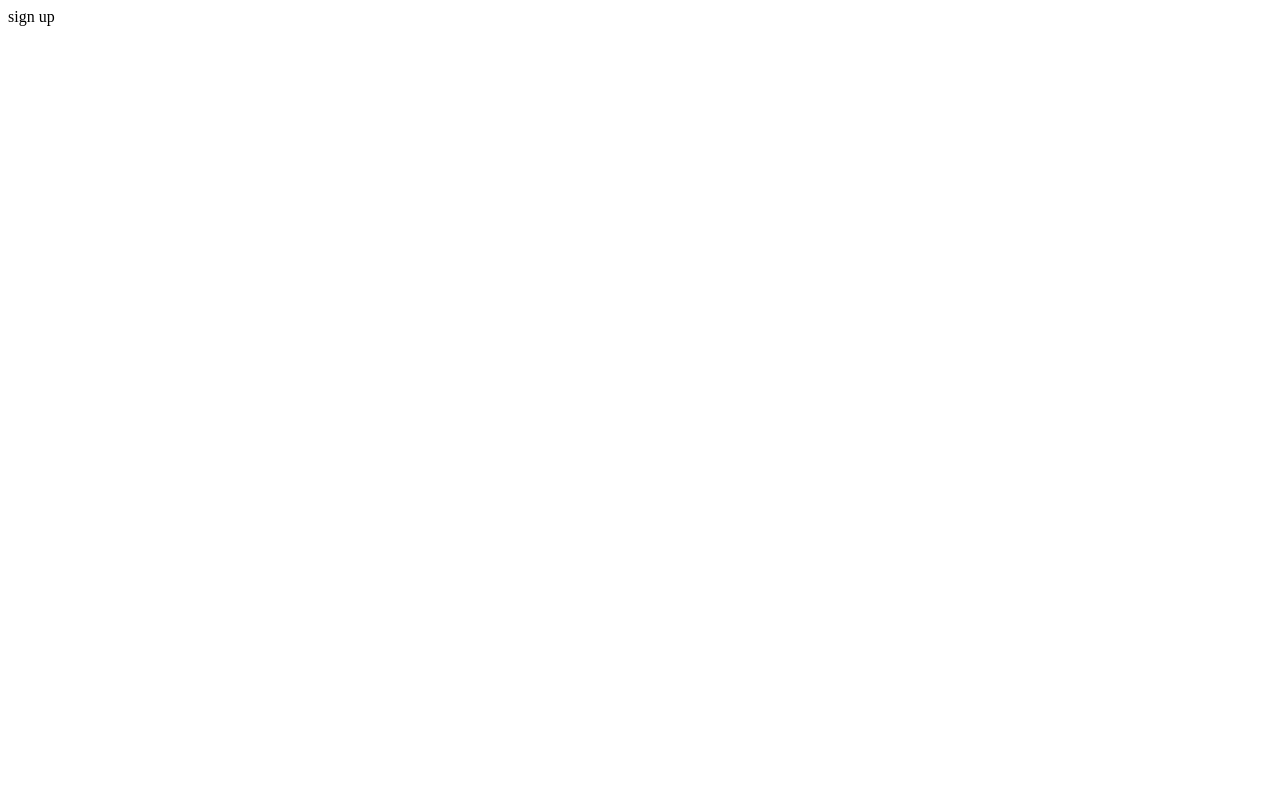
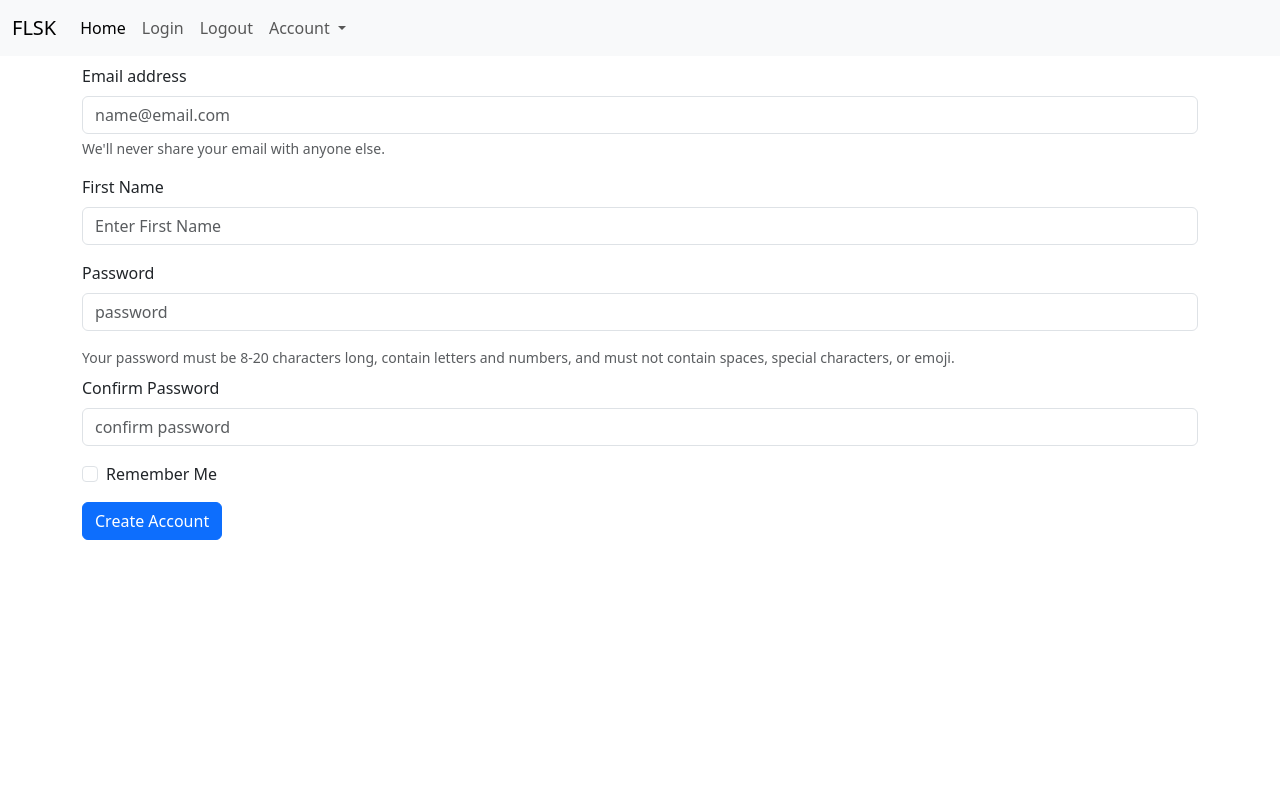
Before and after one commit to urostodorovic95/Basic-Flask-App, a Flask app: page /sign-up in a window 1280 px wide. Before the commit the page is almost empty. Run offline with Flask 3, Linux system fonts and the light colour scheme.

Commit message:
Add HTML for login and register pages

```diff
--- a/website/auth.py
+++ b/website/auth.py
@@ -1,18 +1,18 @@
-from flask import Blueprint
+from flask import Blueprint, render_template
 
 auth = Blueprint('auth', __name__)
 
 
 @auth.route("/login")
 def login():
-    return "login"
+    return render_template('login.html')
 
 
 @auth.route("logout")
 def logout():
-    return "logout"
+    return logout.__name__
 
 
 @auth.route("sign-up")
 def signup():
-    return "sign up"
+    return render_template('signup.html')
--- a/website/templates/base.html
+++ b/website/templates/base.html
@@ -1,23 +1,40 @@
-<!doctype html>
+<!DOCTYPE html>
 <html lang="en">
   <head>
-    <meta charset="utf-8">
-    <meta name="viewport" content="width=device-width, initial-scale=1">
+    <meta charset="utf-8" />
+    <meta name="viewport" content="width=device-width, initial-scale=1" />
     <title>FLSK | {% block title %}flsk.com{% endblock %}</title>
-    <link href="https://cdn.jsdelivr.net/npm/bootstrap@5.3.2/dist/css/bootstrap.min.css" rel="stylesheet" integrity="sha384-T3c6CoIi6uLrA9TneNEoa7RxnatzjcDSCmG1MXxSR1GAsXEV/Dwwykc2MPK8M2HN" crossorigin="anonymous">
+    <link
+      href="https://cdn.jsdelivr.net/npm/bootstrap@5.3.2/dist/css/bootstrap.min.css"
+      rel="stylesheet"
+      integrity="sha384-T3c6CoIi6uLrA9TneNEoa7RxnatzjcDSCmG1MXxSR1GAsXEV/Dwwykc2MPK8M2HN"
+      crossorigin="anonymous"
+    />
   </head>
   <body>
-
     <nav class="navbar navbar-expand-lg bg-body-tertiary">
       <div class="container-fluid">
         <a class="navbar-brand" href="#">FLSK</a>
-          <button class="navbar-toggler" type="button" data-bs-toggle="collapse" data-bs-target="#navbarSupportedContent" aria-controls="navbarSupportedContent" aria-expanded="false" aria-label="Toggle navigation">
+        <button
+          class="navbar-toggler"
+          type="button"
+          data-bs-toggle="collapse"
+          data-bs-target="#navbarSupportedContent"
+          aria-controls="navbarSupportedContent"
+          aria-expanded="false"
+          aria-label="Toggle navigation"
+        >
           <span class="navbar-toggler-icon"></span>
         </button>
         <div class="collapse navbar-collapse" id="navbarSupportedContent">
           <ul class="navbar-nav me-auto mb-2 mb-lg-0">
             <li class="nav-item">
-                <a class="nav-link active" aria-current="page" href="{{ url_for('views.hp') }}">Home</a>
+              <a
+                class="nav-link active"
+                aria-current="page"
+                href="{{ url_for('views.hp') }}"
+                >Home</a
+              >
             </li>
             <li class="nav-item">
               <a class="nav-link" href="{{ url_for('auth.login') }}">Login</a>
@@ -26,20 +43,37 @@
               <a class="nav-link" href="{{ url_for('auth.logout') }}">Logout</a>
             </li>
             <li class="nav-item dropdown">
-                <a class="nav-link dropdown-toggle" href="#" role="button" data-bs-toggle="dropdown" aria-expanded="false">
+              <a
+                class="nav-link dropdown-toggle"
+                href="#"
+                role="button"
+                data-bs-toggle="dropdown"
+                aria-expanded="false"
+              >
                 Account
               </a>
               <ul class="dropdown-menu">
-                  <li><a class="dropdown-item" href="{{ url_for('auth.signup') }}">Create New Account</a></li>
+                <li>
+                  <a class="dropdown-item" href="{{ url_for('auth.signup') }}"
+                    >Create New Account</a
+                  >
+                </li>
                 <li><a class="dropdown-item" href="#">Another action</a></li>
-                  <li><hr class="dropdown-divider"></li>
-                  <li><a class="dropdown-item" href="#">Something else here</a></li>
+                <li><hr class="dropdown-divider" /></li>
+                <li>
+                  <a class="dropdown-item" href="#">Something else here</a>
+                </li>
               </ul>
             </li>
           </ul>
         </div>
       </div>
     </nav>
-    <script src="https://cdn.jsdelivr.net/npm/bootstrap@5.3.2/dist/js/bootstrap.bundle.min.js" integrity="sha384-C6RzsynM9kWDrMNeT87bh95OGNyZPhcTNXj1NW7RuBCsyN/o0jlpcV8Qyq46cDfL" crossorigin="anonymous"></script>
+    <script
+      src="https://cdn.jsdelivr.net/npm/bootstrap@5.3.2/dist/js/bootstrap.bundle.min.js"
+      integrity="sha384-C6RzsynM9kWDrMNeT87bh95OGNyZPhcTNXj1NW7RuBCsyN/o0jlpcV8Qyq46cDfL"
+      crossorigin="anonymous"
+    ></script>
+    {% block content %}{% endblock content %}
   </body>
 </html>
--- /dev/null
+++ b/website/templates/signup.html
@@ -0,0 +1,65 @@
+{% extends "base.html" %} {% block title %}Sign Up{% endblock title %} {% block
+content %}
+<div class="container mt-2">
+  <form method="POST">
+    <div class="mb-3">
+      <label for="inputemail" class="form-label">Email address</label>
+      <input
+        type="email"
+        class="form-control"
+        id="inputemail"
+        name="inputemail"
+        aria-describedby="emailHelp"
+        placeholder="name@email.com"
+      />
+      <div id="emailHelp" class="form-text">
+        We'll never share your email with anyone else.
+      </div>
+    </div>
+    <div class="mb-3">
+      <label for="fname" class="form-label">First Name</label>
+      <input
+        type="text"
+        class="form-control"
+        id="fname"
+        name="fname"
+        placeholder="Enter First Name"
+      />
+    </div>
+    <div class="mb-3">
+      <label for="password" class="form-label">Password</label>
+      <input
+        type="password"
+        class="form-control"
+        id="password"
+        name="password"
+        placeholder="password"
+      />
+    </div>
+    <div id="passwordHelpBlock" class="form-text mb-2">
+      Your password must be 8-20 characters long, contain letters and numbers,
+      and must not contain spaces, special characters, or emoji.
+    </div>
+    <div class="mb-3">
+      <label for="confirm-password" class="form-label">Confirm Password</label>
+      <input
+        type="password"
+        class="form-control"
+        id="confirm-password"
+        name="confirm-password"
+        placeholder="confirm password"
+      />
+    </div>
+    <div class="mb-3 form-check">
+      <input
+        type="checkbox"
+        class="form-check-input"
+        id="rememberme"
+        name="rememberme"
+      />
+      <label class="form-check-label" for="rememberme">Remember Me</label>
+    </div>
+    <button type="submit" class="btn btn-primary">Create Account</button>
+  </form>
+</div>
+{% endblock content %}
```
Also changed, not shown: website/templates/login.html (added, +29 -0 lines). Lines whose indentation alone changed are shown as unchanged.
